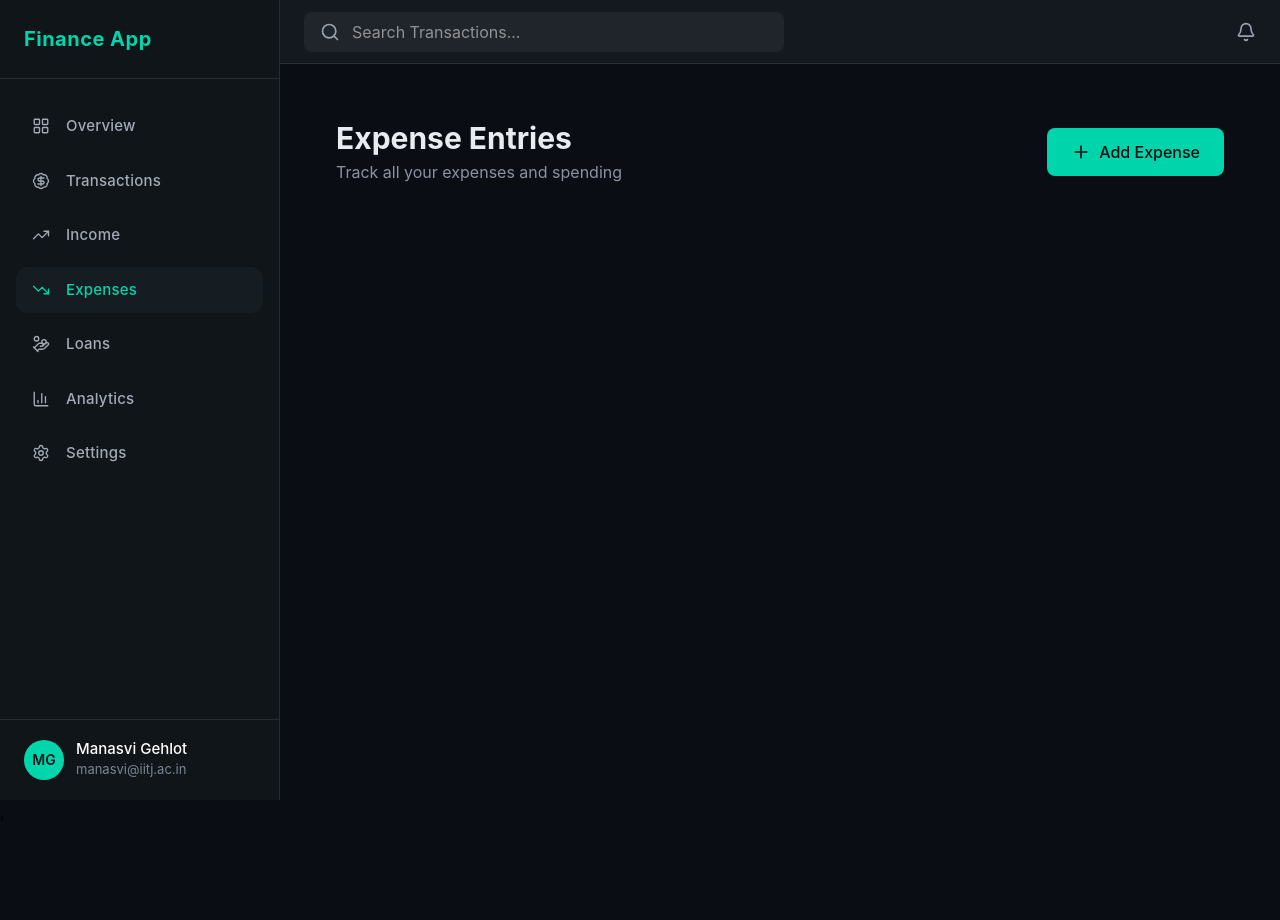
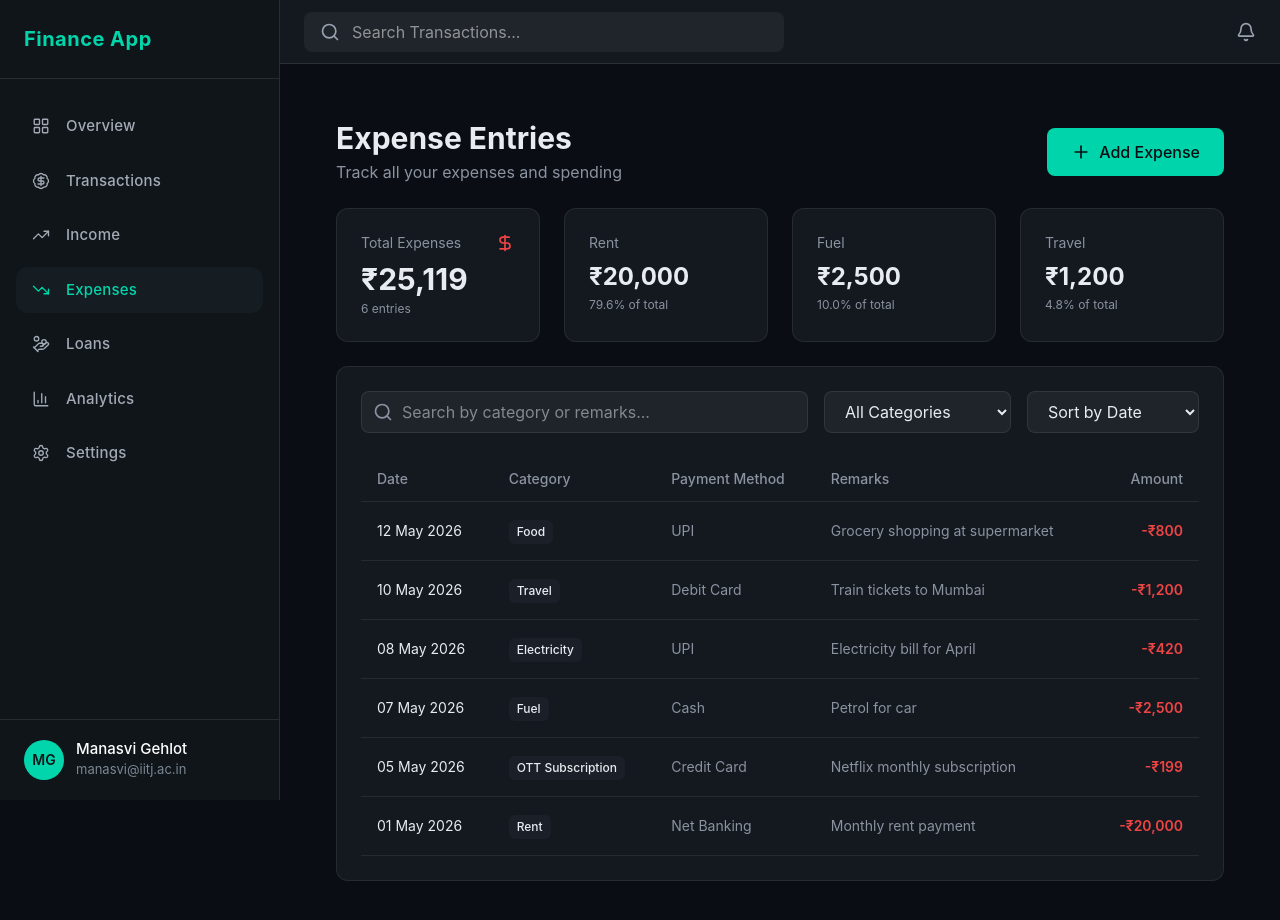
Before and after one commit to Rahul-dev2701/Personal-Finance-Web-App, a React (Vite) app in the folder personal-finance-app/: page /expenses in a window 1280 px wide. Shown: the top 920 px of the page. Before the commit the page ends 864 px from the top, so only its background shows below. Built offline with nearby package versions, Linux system fonts and the light colour scheme.

Commit message:
complete expense

```diff
--- /dev/null
+++ b/personal-finance-app/src/components/Expense_Card.jsx
@@ -0,0 +1,11 @@
+import React from 'react'
+
+function Expense_Card() {
+  return (
+    <div>
+
+    </div>
+  )
+}
+
+export default Expense_Card
--- a/personal-finance-app/src/pages/Expenses/Expenses.jsx
+++ b/personal-finance-app/src/pages/Expenses/Expenses.jsx
@@ -3,6 +3,47 @@ import { Plus, Search, Calendar, DollarSign, FileText, CreditCard } from 'lucide
 
 
 function Expenses(){
+
+    const [searchTerm, setSearchTerm] = useState('');
+    const [categoryFilter, setCategoryFilter] = useState('all');
+    const [sortBy, setSortBy] = useState('date');
+
+    const expenseCategories = ['Food', 'Rent', 'Electricity', 'Phone Bill', 'OTT Subscription', 'Travel', 'Fuel', 'Shopping', 'Healthcare', 'Other'];
+    const paymentMethods = ['Cash', 'Credit Card', 'Debit Card', 'UPI', 'Net Banking'];
+
+    const expenseEntries = [
+    { id: 1, amount: 800, date: '2026-05-12', category: 'Food', paymentMethod: 'UPI', remarks: 'Grocery shopping at supermarket' },
+    { id: 2, amount: 20000, date: '2026-05-01', category: 'Rent', paymentMethod: 'Net Banking', remarks: 'Monthly rent payment' },
+    { id: 3, amount: 420, date: '2026-05-08', category: 'Electricity', paymentMethod: 'UPI', remarks: 'Electricity bill for April' },
+    { id: 4, amount: 199, date: '2026-05-05', category: 'OTT Subscription', paymentMethod: 'Credit Card', remarks: 'Netflix monthly subscription' },
+    { id: 5, amount: 1200, date: '2026-05-10', category: 'Travel', paymentMethod: 'Debit Card', remarks: 'Train tickets to Mumbai' },
+    { id: 6, amount: 2500, date: '2026-05-07', category: 'Fuel', paymentMethod: 'Cash', remarks: 'Petrol for car' },
+    ];
+
+    const filteredEntries = expenseEntries
+    .filter((entry) => {
+      const matchesSearch =
+        entry.category.toLowerCase().includes(searchTerm.toLowerCase()) ||
+        entry.remarks.toLowerCase().includes(searchTerm.toLowerCase());
+      const matchesCategory = categoryFilter === 'all' || entry.category === categoryFilter;
+      return matchesSearch && matchesCategory;
+    })
+    .sort((a, b) => {
+      if (sortBy === 'date') return new Date(b.date).getTime() - new Date(a.date).getTime();
+      if (sortBy === 'amount') return b.amount - a.amount;
+      return 0;
+    });
+
+    const totalExpenses = expenseEntries.reduce((sum, entry) => sum + entry.amount, 0);
+    const categoryBreakdown = expenseCategories.map((cat) => ({
+        category: cat,
+        total: expenseEntries.filter((e) => e.category === cat).reduce((sum, e) => sum + e.amount, 0),
+    }));
+
+    const topCategories = [...categoryBreakdown]
+    .sort((a, b) => b.total - a.total)
+    .slice(0, 3);
+
     return(
         <div className='p-8'>
             <div className="flex items-center justify-between mb-6">
@@ -18,6 +59,101 @@ function Expenses(){
                 </button>
 
             </div>
+            <div className="grid grid-cols-1 md:grid-cols-4 gap-6 mb-6">
+                <div className="bg-[#141920] border border-[#ffffff14] rounded-xl p-6">
+                <div className="flex items-center justify-between mb-2">
+                    <span className="text-sm text-[#8b92a0]">Total Expenses</span>
+                    <DollarSign className="w-5 h-5 text-[#ef4444]" />
+                </div>
+                <div className="text-3xl font-bold text-[#e8ecf0]">₹{totalExpenses.toLocaleString()}</div>
+                <p className="text-xs text-[#8b92a0] mt-1">{expenseEntries.length} entries</p>
+                </div>
+
+                {topCategories.map((item) => (
+                <div key={item.category} className="bg-[#141920] border border-[#ffffff14] rounded-xl p-6">
+                    <div className="flex items-center justify-between mb-2">
+                    <span className="text-sm text-[#8b92a0]">{item.category}</span>
+                    </div>
+                    <div className="text-2xl font-bold text-[#e8ecf0]">₹{item.total.toLocaleString()}</div>
+                    <p className="text-xs text-[#8b92a0] mt-1">
+                    {((item.total / totalExpenses) * 100).toFixed(1)}% of total
+                    </p>
+                </div>
+                ))}
+            </div>
+
+            <div className="bg-[#141920] border border-[#ffffff14] rounded-xl p-6">
+                <div className="flex flex-col md:flex-row gap-4 mb-6">
+                    <div className="flex-1 relative">
+                        <Search className="absolute left-3 top-1/2 -translate-y-1/2 w-5 h-5 text-[#8b92a0]" />
+                        <input
+                        type="text"
+                        placeholder="Search by category or remarks..."
+                        value={searchTerm}
+                        onChange={(e) => setSearchTerm(e.target.value)}
+                        className="w-full pl-10 pr-4 py-2 bg-[#ffffff0d] border border-[#ffffff14] rounded-lg focus:outline-none focus:ring-2 focus:ring-[#00d4aa] text-[#e8ecf0]"
+                        />
+                    </div>
+                    <select
+                        value={categoryFilter}
+                        onChange={(e) => setCategoryFilter(e.target.value)}
+                        className="px-4 py-2 bg-[#ffffff0d] border border-[#ffffff14] rounded-lg focus:outline-none focus:ring-2 focus:ring-[#00d4aa] text-[#e8ecf0]"
+                    >
+                        <option value="all">All Categories</option>
+                        {expenseCategories.map((cat) => (
+                        <option key={cat} value={cat}>
+                            {cat}
+                        </option>
+                        ))}
+                    </select>
+                    <select
+                        value={sortBy}
+                        onChange={(e) => setSortBy(e.target.value)}
+                        className="px-4 py-2 bg-[#ffffff0d] border border-[#ffffff14] rounded-lg focus:outline-none focus:ring-2 focus:ring-[#00d4aa] text-[#e8ecf0]"
+                    >
+                        <option value="date">Sort by Date</option>
+                        <option value="amount">Sort by Amount</option>
+                    </select>
+                </div>
+
+                <div className="overflow-x-auto">
+                    <table className="w-full">
+                        <thead>
+                        <tr className="border-b border-[#ffffff14]">
+                            <th className="text-left py-3 px-4 text-sm font-medium text-[#8b92a0]">Date</th>
+                            <th className="text-left py-3 px-4 text-sm font-medium text-[#8b92a0]">Category</th>
+                            <th className="text-left py-3 px-4 text-sm font-medium text-[#8b92a0]">Payment Method</th>
+                            <th className="text-left py-3 px-4 text-sm font-medium text-[#8b92a0]">Remarks</th>
+                            <th className="text-right py-3 px-4 text-sm font-medium text-[#8b92a0]">Amount</th>
+                        </tr>
+                        </thead>
+                        <tbody>
+                        {filteredEntries.map((entry) => (
+                            <tr key={entry.id} className="border-b border-[#ffffff14] hover:bg-[#1a1f28]/50 transition-colors">
+                            <td className="py-4 px-4 text-sm text-[#e8ecf0]">
+                                {new Date(entry.date).toLocaleDateString('en-IN', {
+                                day: '2-digit',
+                                month: 'short',
+                                year: 'numeric',
+                                })}
+                            </td>
+                            <td className="py-4 px-4">
+                                <span className="inline-flex items-center px-2 py-1 rounded-md bg-[#1a1f28] text-xs font-medium text-[#e8ecf0]">
+                                {entry.category}
+                                </span>
+                            </td>
+                            <td className="py-4 px-4 text-sm text-[#8b92a0]">{entry.paymentMethod}</td>
+                            <td className="py-4 px-4 text-sm text-[#8b92a0]">{entry.remarks}</td>
+                            <td className="py-4 px-4 text-sm font-semibold text-[#ef4444] text-right">
+                                -₹{entry.amount.toLocaleString()}
+                            </td>
+                            </tr>
+                        ))}
+                        </tbody>
+                    </table>
+                </div>
+            </div>
+
         </div>
 
     )
```
